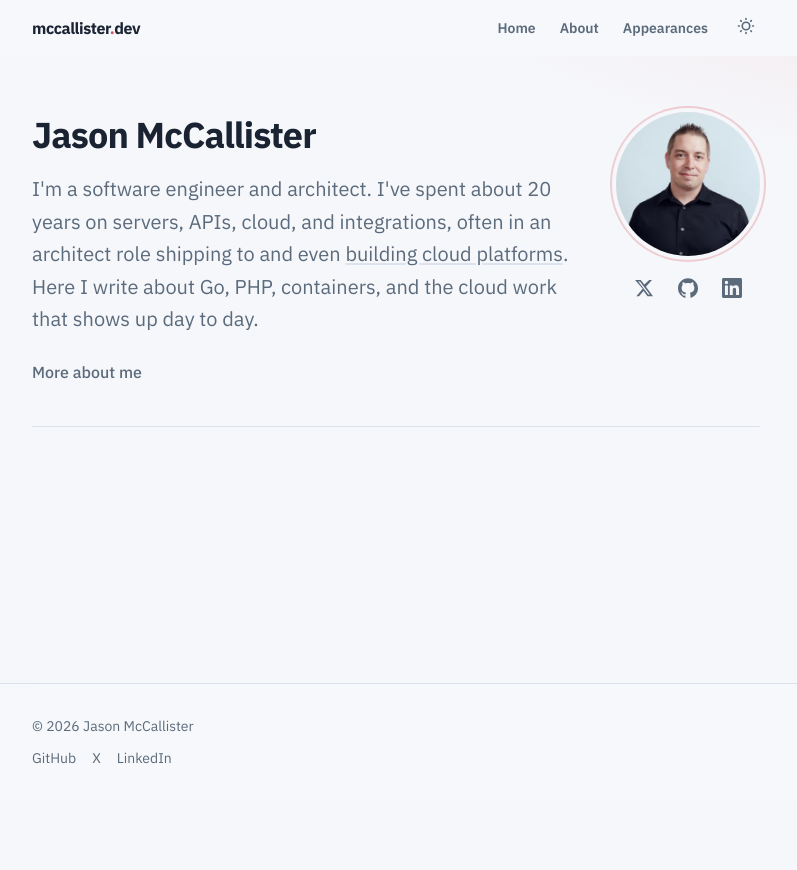
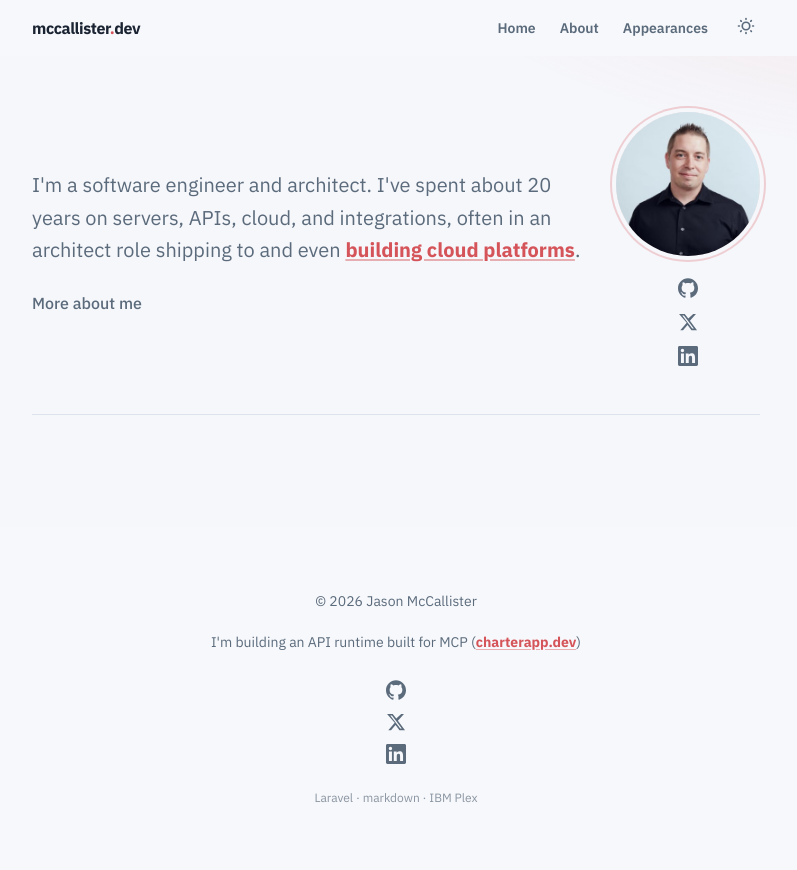
Before and after one commit to jasonmccallister/mccallister.dev, a Laravel app: template resources/views/home.blade.php in a window 1280 px wide. Shown: the whole page, without its empty margins (244-1041 px from the left). Before the commit the page ends 764 px from the top, so only its background shows below. Run offline with Laravel 12, Linux system fonts and the light colour scheme; the template is opened without the code that fills it, so the values that code supplies are empty; style sheets or scripts are compiled from the project's sources.

Commit message:
cleaning up
Signed-off-by: Jason McCallister <jason@mccallister.dev>

```diff
--- a/resources/css/app.css
+++ b/resources/css/app.css
@@ -109,7 +109,7 @@
 .prose {
     --tw-prose-body: #3d4a5c;
     --tw-prose-headings: var(--color-ink);
-    --tw-prose-links: var(--color-link);
+    --tw-prose-links: var(--color-accent);
     --tw-prose-bold: var(--color-ink);
     --tw-prose-quotes: var(--color-ink);
     --tw-prose-code: var(--color-ink);
@@ -148,12 +148,12 @@ html.dark .prose {
 }
 
 .prose a {
-    @apply underline underline-offset-2 font-medium;
-    text-decoration-color: color-mix(in srgb, var(--color-link) 40%, transparent);
+    @apply underline underline-offset-2 font-bold;
+    color: var(--color-accent);
+    text-decoration-color: color-mix(in srgb, var(--color-accent) 45%, transparent);
 }
 
 .prose a:hover {
-    color: var(--color-accent);
     text-decoration-color: var(--color-accent);
 }
 
--- a/resources/views/home.blade.php
+++ b/resources/views/home.blade.php
@@ -2,13 +2,10 @@
 
 @section('content')
     <header class="mb-14 pb-10 border-b border-rule">
-        <div class="flex flex-col sm:flex-row sm:items-start gap-6 sm:gap-8">
+        <div class="flex flex-col sm:flex-row sm:items-center gap-6 sm:gap-8">
             <div class="min-w-0 flex-1">
-                <h1 class="text-3xl sm:text-4xl font-extrabold tracking-tight text-ink leading-tight mb-4">
-                    Jason McCallister
-                </h1>
                 <p class="text-[1.15rem] sm:text-xl text-muted leading-relaxed mb-5">
-                    I'm a software engineer and architect. I've spent about 20 years on servers, APIs, cloud, and integrations, often in an architect role shipping to and even <a href="https://bref.sh/docs/case-studies/craft-cloud" class="underline underline-offset-2 decoration-rule hover:text-accent hover:decoration-accent">building cloud platforms</a>. Here I write about Go, PHP, containers, and the cloud work that shows up day to day.
+                    I'm a software engineer and architect. I've spent about 20 years on servers, APIs, cloud, and integrations, often in an architect role shipping to and even <a href="https://bref.sh/docs/case-studies/craft-cloud" class="font-bold text-accent underline underline-offset-2 decoration-accent/45 hover:decoration-accent">building cloud platforms</a>.
                 </p>
                 <p>
                     <a href="{{ route('content.show', 'about') }}" class="site-nav-link text-base font-medium">
@@ -16,7 +13,7 @@
                     </a>
                 </p>
             </div>
-            <div class="flex flex-col items-center gap-4 shrink-0 self-center sm:self-start">
+            <div class="flex flex-col items-center gap-4 shrink-0 self-center">
                 <img
                     src="/images/jason.jpg"
                     alt="Jason McCallister"
--- a/resources/views/partials/footer.blade.php
+++ b/resources/views/partials/footer.blade.php
@@ -1,25 +1,16 @@
-<footer class="site-chrome border-t mt-auto">
-    <div class="w-full max-w-3xl mx-auto px-5 py-8 text-sm text-muted font-sans">
-        <p class="mb-3">&copy; {{ now()->year }} {{ config('site.author.name') }}</p>
-        <div class="flex flex-wrap gap-4">
-            @foreach (config('site.author.sameAs') as $href)
-                @php
-                    $label = match (true) {
-                        str_contains($href, 'github.com') => 'GitHub',
-                        str_contains($href, 'x.com') || str_contains($href, 'twitter.com') => 'X',
-                        str_contains($href, 'linkedin.com') => 'LinkedIn',
-                        default => 'Profile',
-                    };
-                @endphp
-                <a
-                    href="{{ $href }}"
-                    target="_blank"
-                    rel="noopener noreferrer"
-                    class="site-nav-link"
-                >
-                    {{ $label }}<span class="sr-only"> (opens in new tab)</span>
-                </a>
-            @endforeach
+<footer class="site-chrome mt-auto">
+    <div class="w-full max-w-3xl mx-auto px-5 py-12 sm:py-16 text-sm text-muted font-sans text-center">
+        <div class="flex flex-col items-center gap-5">
+            <p>&copy; {{ now()->year }} {{ config('site.author.name') }}</p>
+
+            <p class="max-w-md leading-relaxed">
+                I'm building an API runtime built for MCP
+                (<a href="https://charterapp.dev" class="font-bold text-accent underline underline-offset-2 decoration-accent/45 hover:decoration-accent" target="_blank" rel="noopener noreferrer">charterapp.dev</a>)
+            </p>
+
+            @include('partials.social-icons')
+
+            <p class="text-xs text-muted/70">Laravel · markdown · IBM Plex</p>
         </div>
     </div>
 </footer>
--- a/resources/views/partials/social-icons.blade.php
+++ b/resources/views/partials/social-icons.blade.php
@@ -1,24 +1,41 @@
 @php
-    $links = [
-        [
-            'href' => 'https://x.com/mccallisterdev',
-            'label' => 'X',
-            'path' => 'M18.244 2.25h3.308l-7.227 8.26 8.502 11.24H16.17l-4.714-6.231-5.401 6.231H2.744l7.727-8.835L1.254 2.25H8.08l4.253 5.622L18.244 2.25zm-1.161 17.52h1.833L7.084 4.126H5.117L17.083 19.77z',
-        ],
-        [
-            'href' => 'https://github.com/jasonmccallister',
-            'label' => 'GitHub',
-            'path' => 'M12 .297c-6.63 0-12 5.373-12 12 0 5.303 3.438 9.8 8.205 11.385.6.113.82-.258.82-.577 0-.285-.01-1.04-.015-2.04-3.338.724-4.042-1.61-4.042-1.61C4.422 18.07 3.633 17.7 3.633 17.7c-1.087-.744.084-.729.084-.729 1.205.084 1.838 1.236 1.838 1.236 1.07 1.835 2.809 1.305 3.495.998.108-.776.417-1.305.76-1.605-2.665-.3-5.466-1.332-5.466-5.93 0-1.31.465-2.38 1.235-3.22-.135-.303-.54-1.523.105-3.176 0 0 1.005-.322 3.3 1.23.96-.267 1.98-.399 3-.405 1.02.006 2.04.138 3 .405 2.28-1.552 3.285-1.23 3.285-1.23.645 1.653.24 2.873.12 3.176.765.84 1.23 1.91 1.23 3.22 0 4.61-2.805 5.625-5.475 5.92.42.36.81 1.096.81 2.22 0 1.606-.015 2.896-.015 3.286 0 .315.21.69.825.57C20.565 22.092 24 17.592 24 12.297c0-6.627-5.373-12-12-12',
-        ],
-        [
-            'href' => 'https://www.linkedin.com/in/jason-mccallister/',
-            'label' => 'LinkedIn',
-            'path' => 'M20.447 20.452h-3.554v-5.569c0-1.328-.027-3.037-1.852-3.037-1.853 0-2.136 1.445-2.136 2.939v5.667H9.351V9h3.414v1.561h.046c.477-.9 1.637-1.85 3.37-1.85 3.601 0 4.267 2.37 4.267 5.455v6.286zM5.337 7.433a2.062 2.062 0 01-2.063-2.065 2.064 2.064 0 112.063 2.065zm1.782 13.019H3.555V9h3.564v11.452zM22.225 0H1.771C.792 0 0 .774 0 1.729v20.542C0 23.227.792 24 1.771 24h20.451C23.2 24 24 23.227 24 22.271V1.729C24 .774 23.2 0 22.222 0h.003z',
-        ],
+    $iconPaths = [
+        'x.com' => 'M18.244 2.25h3.308l-7.227 8.26 8.502 11.24H16.17l-4.714-6.231-5.401 6.231H2.744l7.727-8.835L1.254 2.25H8.08l4.253 5.622L18.244 2.25zm-1.161 17.52h1.833L7.084 4.126H5.117L17.083 19.77z',
+        'twitter.com' => 'M18.244 2.25h3.308l-7.227 8.26 8.502 11.24H16.17l-4.714-6.231-5.401 6.231H2.744l7.727-8.835L1.254 2.25H8.08l4.253 5.622L18.244 2.25zm-1.161 17.52h1.833L7.084 4.126H5.117L17.083 19.77z',
+        'github.com' => 'M12 .297c-6.63 0-12 5.373-12 12 0 5.303 3.438 9.8 8.205 11.385.6.113.82-.258.82-.577 0-.285-.01-1.04-.015-2.04-3.338.724-4.042-1.61-4.042-1.61C4.422 18.07 3.633 17.7 3.633 17.7c-1.087-.744.084-.729.084-.729 1.205.084 1.838 1.236 1.838 1.236 1.07 1.835 2.809 1.305 3.495.998.108-.776.417-1.305.76-1.605-2.665-.3-5.466-1.332-5.466-5.93 0-1.31.465-2.38 1.235-3.22-.135-.303-.54-1.523.105-3.176 0 0 1.005-.322 3.3 1.23.96-.267 1.98-.399 3-.405 1.02.006 2.04.138 3 .405 2.28-1.552 3.285-1.23 3.285-1.23.645 1.653.24 2.873.12 3.176.765.84 1.23 1.91 1.23 3.22 0 4.61-2.805 5.625-5.475 5.92.42.36.81 1.096.81 2.22 0 1.606-.015 2.896-.015 3.286 0 .315.21.69.825.57C20.565 22.092 24 17.592 24 12.297c0-6.627-5.373-12-12-12',
+        'linkedin.com' => 'M20.447 20.452h-3.554v-5.569c0-1.328-.027-3.037-1.852-3.037-1.853 0-2.136 1.445-2.136 2.939v5.667H9.351V9h3.414v1.561h.046c.477-.9 1.637-1.85 3.37-1.85 3.601 0 4.267 2.37 4.267 5.455v6.286zM5.337 7.433a2.062 2.062 0 01-2.063-2.065 2.064 2.064 0 112.063 2.065zm1.782 13.019H3.555V9h3.564v11.452zM22.225 0H1.771C.792 0 0 .774 0 1.729v20.542C0 23.227.792 24 1.771 24h20.451C23.2 24 24 23.227 24 22.271V1.729C24 .774 23.2 0 22.222 0h.003z',
     ];
+
+    $links = collect(config('site.author.sameAs', []))
+        ->map(function (string $href) use ($iconPaths): ?array {
+            $label = match (true) {
+                str_contains($href, 'github.com') => 'GitHub',
+                str_contains($href, 'x.com') || str_contains($href, 'twitter.com') => 'X',
+                str_contains($href, 'linkedin.com') => 'LinkedIn',
+                default => 'Profile',
+            };
+
+            $path = collect($iconPaths)
+                ->first(fn (string $d, string $host): bool => str_contains($href, $host));
+
+            if ($path === null) {
+                return null;
+            }
+
+            return [
+                'href' => $href,
+                'label' => $label,
+                'path' => $path,
+            ];
+        })
+        ->filter()
+        ->values()
+        ->all();
+
+    $listClass = $listClass ?? 'flex items-center justify-center gap-3';
 @endphp
 
-<ul class="flex items-center justify-center gap-3" role="list">
+<ul class="{{ $listClass }}" role="list">
     @foreach ($links as $link)
         <li>
             <a
```
